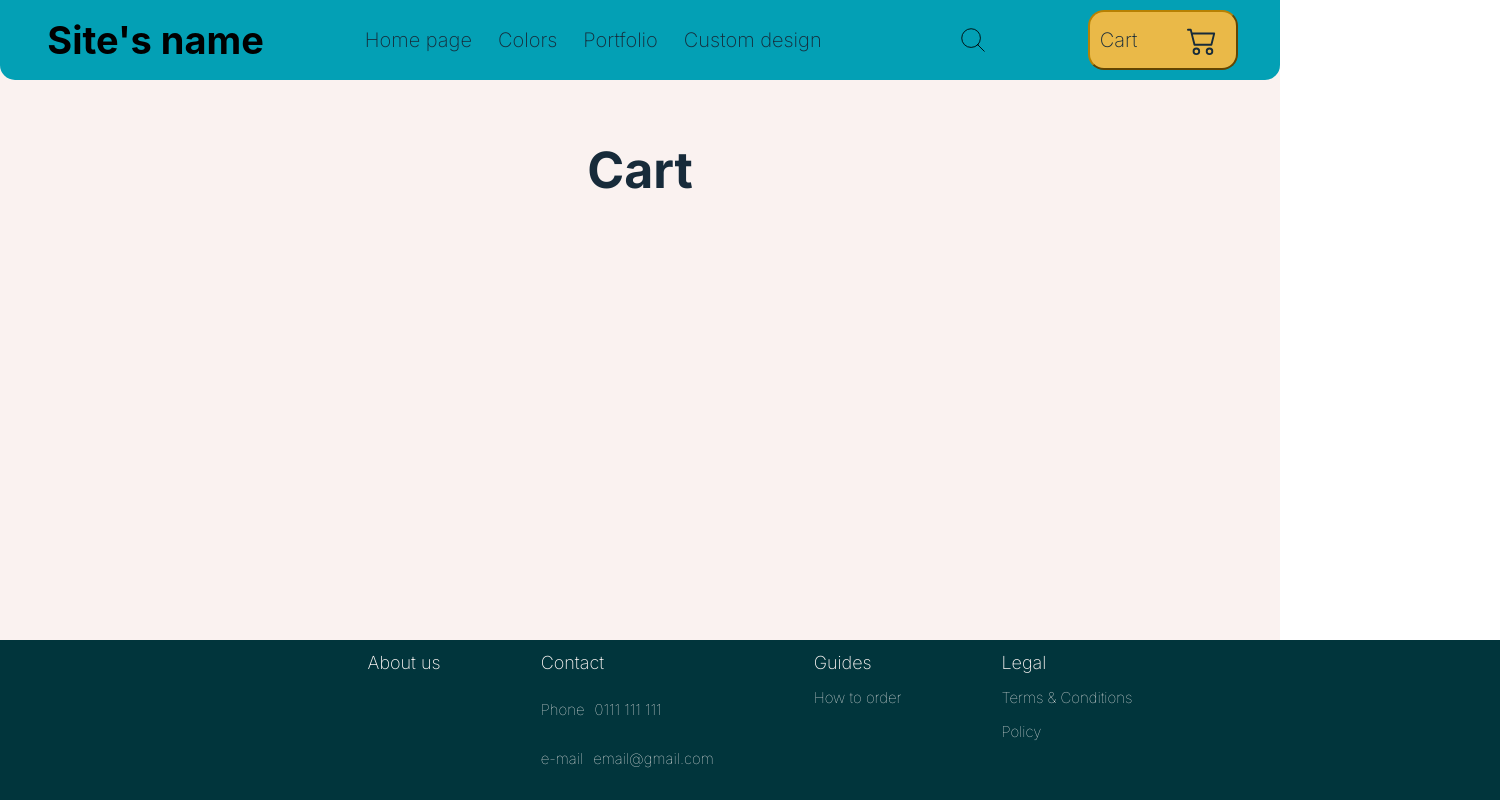
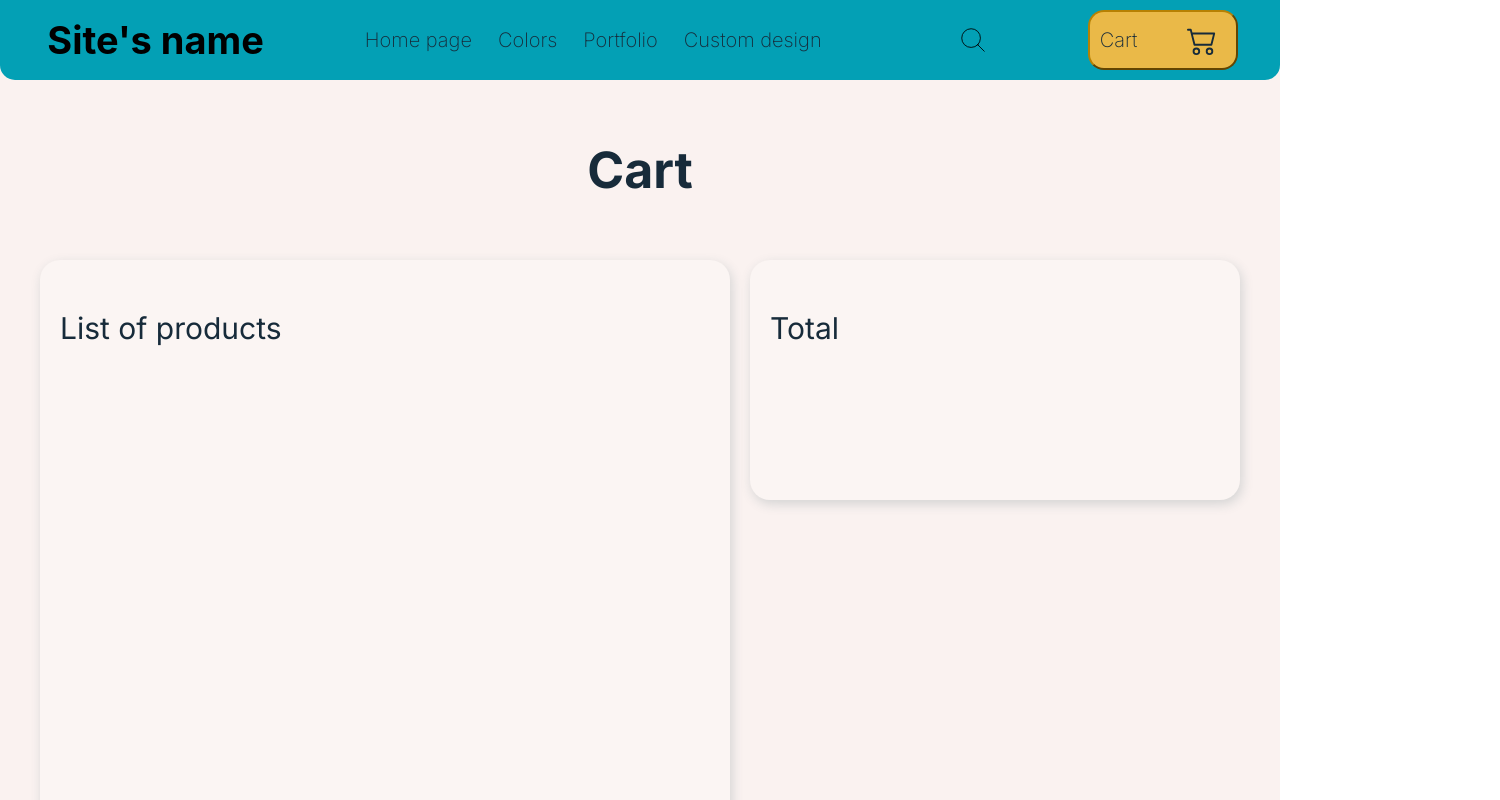
Before and after one commit to claudiamnegrea/printing-site, a React (Create React App) app: page /cart in a window 1280 px wide. Shown: the top 800 px of the page, 1500 px wide, since content can reach past the window. Built offline with nearby package versions, Linux system fonts and the light colour scheme.

Commit message:
updated product page and cart

```diff
--- a/package.json
+++ b/package.json
@@ -3,11 +3,17 @@
   "version": "0.1.0",
   "private": true,
   "dependencies": {
+    "@chakra-ui/react": "^2.8.2",
+    "@emotion/react": "^11.13.3",
+    "@emotion/styled": "^11.13.0",
+    "@reduxjs/toolkit": "^2.2.7",
     "@testing-library/jest-dom": "^5.17.0",
     "@testing-library/react": "^13.4.0",
     "@testing-library/user-event": "^13.5.0",
+    "framer-motion": "^11.3.31",
     "react": "^18.3.1",
     "react-dom": "^18.3.1",
+    "react-redux": "^9.1.2",
     "react-router-dom": "^6.26.1",
     "react-scripts": "5.0.1",
     "web-vitals": "^2.1.4"
--- a/src/components/footer/styles.module.css
+++ b/src/components/footer/styles.module.css
@@ -6,7 +6,6 @@
     justify-content: center;
     gap: 100px;
     background-color: #01353C;
-    width: 1500px;
     min-height: 210px;
 
 }
--- a/src/components/product-tile/index.jsx
+++ b/src/components/product-tile/index.jsx
@@ -1,10 +1,14 @@
 import classes from "./style.module.css";
 import { Link } from "react-router-dom";
+import { addToCart } from "../../store/cart-slice";
+import { useDispatch } from "react-redux";
 
 export default function ProductTile({ product }) {
-  function handleSeeProduct() {
-    return;
+  const dispatch = useDispatch();
+  function handleAddToCart() {
+    dispatch(addToCart(product));
   }
+
 
   return (
     <div className={classes.wrapper}>
@@ -17,11 +21,11 @@ export default function ProductTile({ product }) {
       <div className={classes.price}>{product?.price}</div>
       <div className={classes.buttons}>
         <Link to={`/product/${product?.id}`}>
-          <button className={classes.see_button} onClick={handleSeeProduct()}>
+          <button className={classes.see_button} >
             See product
           </button>
         </Link>
-        <button className={classes.buy_button}>Add to cart</button>
+        <button className={classes.buy_button} onClick={handleAddToCart}>Add to cart</button>
       </div>
     </div>
   );
--- /dev/null
+++ b/src/data.js
@@ -0,0 +1,7 @@
+export const colors = [
+    { value: 'red', label: 'Red', color: '#ff0000' },
+    { value: 'black', label: 'Black', color: '#000000' },
+    { value: 'white', label: 'White', color: '#ffffff' },
+    { value: 'blue', label: 'Blue', color: '#0000ff' },
+    { value: 'green', label: 'Green', color: '#00ff00' }
+];
--- a/src/index.js
+++ b/src/index.js
@@ -5,15 +5,17 @@ import App from './App';
 import reportWebVitals from './reportWebVitals';
 import GlobalState from './context';
 import { BrowserRouter } from 'react-router-dom'
+import { Provider } from 'react-redux';
+import store from './store'
 
 const root = ReactDOM.createRoot(document.getElementById('root'));
-root.render(
+root.render(<Provider store={store}>
   <BrowserRouter>
     <GlobalState>
       <App />
     </GlobalState>
   </BrowserRouter>
-
+</Provider>
 
 );
 
--- a/src/pages/cart/index.jsx
+++ b/src/pages/cart/index.jsx
@@ -1,5 +1,41 @@
 import classes from "../style.module.css";
+import cart_class from "./style.module.css";
+import { useState, useEffect } from "react";
+import { useSelector } from "react-redux";
 
 export default function Cart() {
-  return <div className={classes.title}>Cart</div>;
+  const [totalCart, setTotalCart] = useState(0);
+  const { cart } = useSelector((state) => state);
+  console.log(cart, totalCart);
+
+  useEffect(() => {
+    setTotalCart(cart.reduce((acc, curr) => acc + curr.price, 0));
+  }, [cart]);
+
+  return (
+    <div>
+      <div className={classes.title}>Cart</div>
+      <div>
+        <div className={cart_class.wrapper}>
+          <div className={cart_class.products}>
+            <p>List of products</p>
+            {cart.map((cartItem) => (
+              <div className={cart_class.product_tile}>
+                <img
+                  src={cartItem.image}
+                  alt={cartItem.title}
+                  className={cart_class.image}
+                />
+                <div className={cart_class.text}>
+                  <p className={cart_class.name}>{cartItem.title}</p>
+                  <p className={cart_class.price}>{cartItem.price}</p>
+                </div>
+              </div>
+            ))}
+          </div>
+          <div className={cart_class.total}><p>Total</p></div>
+        </div>
+      </div>
+    </div>
+  );
 }
--- /dev/null
+++ b/src/pages/cart/style.module.css
@@ -0,0 +1,83 @@
+@import url('https://fonts.googleapis.com/css2?family=Inter:ital,opsz,wght@0,14..32,100..900;1,14..32,100..900&display=swap');
+
+.wrapper{
+    display: flex;
+    flex-direction: row;
+    justify-content: center;
+    margin: 40px;
+    gap:20px;
+}
+
+.products {
+    width: 700px;
+    min-height: 620px;
+    border-radius: 20px;
+    background-color: #FBF5F3;
+    box-shadow: 2px 4px 12px #d3d3d3;
+    padding: 20px;
+    display: flex;
+    flex-direction: column;
+
+}
+.products p{
+    font-family: 'Inter';
+    font-weight: 400;
+    font-size: 30px;
+    color: #172B3A;
+}
+
+.product_tile {
+    display: flex;
+    flex-direction: row;
+    align-items: center;
+    min-height: 140px;
+    border-radius: 20px;
+    background-color: #FBF5F3;
+    box-shadow: 2px 4px 12px #d3d3d3;
+    padding: 20px;
+    margin-bottom: 10px;
+    gap:20px;
+}
+
+.image {
+    width: 120px;
+    height: 120px;
+    border-radius: 20px;
+    padding: 10px;
+}
+
+.text {
+    display: flex;
+    flex-direction: column;
+    padding: 10px;
+}
+
+.name {
+    font-family: 'Inter';
+    font-weight: 300;
+    font-size: 20px;
+    color: #172B3A;
+}
+
+.price {
+    font-family: 'Inter';
+    font-weight: 200;
+    font-size: 18px;
+    color: #172B3A;
+}
+
+.total{
+    min-width: 450px;
+    height: 200px;
+    background-color:#FBF5F3 ;
+    border-radius: 20px;
+    box-shadow: 2px 4px 12px #d3d3d3;
+
+    padding: 20px;
+}
+.total p{
+    font-family: 'Inter';
+    font-weight: 400;
+    font-size: 30px;
+    color: #172B3A;
+}
--- a/src/pages/home-page/index.jsx
+++ b/src/pages/home-page/index.jsx
@@ -1,9 +1,6 @@
-import { useContext } from "react";
-import { GlobalContext } from "../../context";
 import classes from "../style.module.css";
 
 export default function Home() {
-  const { pending, setPending } = useContext(GlobalContext);
 
   return <p className={classes.title}>Welcome !</p>;
 }
--- a/src/pages/product/index.jsx
+++ b/src/pages/product/index.jsx
@@ -2,6 +2,9 @@ import { useContext, useEffect, useState } from "react";
 import { useParams } from "react-router-dom";
 import { GlobalContext } from "../../context";
 import classes from "./style.module.css";
+import { Select } from "@chakra-ui/react";
+import { colors } from "../../data.js";
+import { addToCart } from "../../store/cart-slice.js";
 
 export default function Product() {
   const { id } = useParams();
@@ -20,17 +23,24 @@ export default function Product() {
 
   return (
     <div className={classes.wrapper}>
-      <p className={classes.title}>{productData?.title}</p>
+      <img
+        src={productData?.image}
+        alt={productData?.title}
+        className={classes.image}
+      />
       <div className={classes.content}>
-        <img
-          src={productData?.image}
-          alt={productData?.title}
-          className={classes.image}
-        />
+        <p className={classes.title}>{productData?.title}</p>
+        <p className={classes.price}>{productData?.price}</p>
         <div className={classes.details}>
           <div className={classes.firstrow}>
-            <div className={classes.price}>{productData?.price}</div>
-            <button className={classes.cart}>Add to cart</button>
+            <Select className={classes.colors} placeholder="Select Color">
+              {colors.map((color) => (
+                <option value={color.value}>{color.label}</option>
+              ))}
+            </Select>
+            <button className={classes.cart}>
+              Add to cart
+            </button>
           </div>
           <p className={classes.description}>{productData?.description}</p>
         </div>
--- a/src/pages/product/style.module.css
+++ b/src/pages/product/style.module.css
@@ -1,49 +1,73 @@
 @import url('https://fonts.googleapis.com/css2?family=Inter:ital,opsz,wght@0,14..32,100..900;1,14..32,100..900&display=swap');
 
-.title{
-    margin-top: 75px;
-    margin-left: 490px;
-    margin-right: 490px;
-    margin-bottom: 50px;
+.wrapper {
+    display: flex;
+    flex-direction: row;
+    margin: 20px;
+}
+
+.title {
     font-family: 'Inter';
     font-weight: 400;
     font-size: 56px;
     color: #172B3A;
 }
 
-.content{
-    margin:40px;
-    display: flex;
-    flex-direction: row;
+.content {
+    margin: 40px;
 }
 
-.image{
+.image {
     width: 550px;
     height: 550px;
     border-radius: 20px;
     background-color: #D9D9D9;
 }
 
-.details{
- margin-left: 70px;
-}
-.firstrow{
+
+.firstrow {
     display: flex;
     flex-direction: row;
-    align-content: center;
+    justify-content: center;
+    margin-top: 10px;
+    margin-bottom: 10px;
+    gap:20px;
 }
 
-.price{
+.price {
     align-content: center;
     font-family: 'Inter';
     font-weight: 200;
     font-size: 26px;
     color: #172B3A;
 }
-.cart{
+.chakra-select__wrapper css-42b2qy{
+    width: 50px;
+}
+.chakra-select__icon-wrapper css-162mkon{
+    width: 0;
+    height: 0;
+}
+
+
+.colors {
+    width: 50%;
+    font-family: 'Inter';
+    font-weight: 300;
+    font-size: 18px;
+    color: #172B3A;
+    border-radius: 20px;
+    margin-top: 20px;
+    margin-bottom: 20px;
+    border-color: #D9D9D9;
+    background-color: #FBF5F3;
+}
+
+.cart {
 
     display: flex;
     justify-content: center;
+    align-items: center;
     background-color: #EAB948;
     border-color: #E7B236;
     stroke: #E7B236;
@@ -60,7 +84,8 @@
     margin-right: 15px;
     margin-bottom: 20px;
 }
-.description{
+
+.description {
     align-content: center;
     font-family: 'Inter';
     font-weight: 200;
--- /dev/null
+++ b/src/store/cart-slice.js
@@ -0,0 +1,22 @@
+import { createSlice } from '@reduxjs/toolkit';
+
+
+const initialState = []
+
+const cartSlice = createSlice({
+    name: 'cart',
+    initialState,
+    reducers: {
+        addToCart(state, action) {
+            console.log(action);
+
+            state.push(action.payload)
+        },
+        removeFromCart(state, action) {
+            return state.filter((item) => item.id !== action.payload)
+        }
+    }
+});
+
+export const { addToCart, removeFromCart } = cartSlice.actions;
+export default cartSlice.reducer;
--- /dev/null
+++ b/src/store/index.js
@@ -0,0 +1,11 @@
+import { configureStore } from "@reduxjs/toolkit";
+import cartReducer from "./cart-slice";
+
+
+const store = configureStore({
+    reducer: {
+        cart: cartReducer
+    }
+})
+
+export default store;
```
Also changed, not shown: 1 other file (tests, documents, lock files or other folders).
